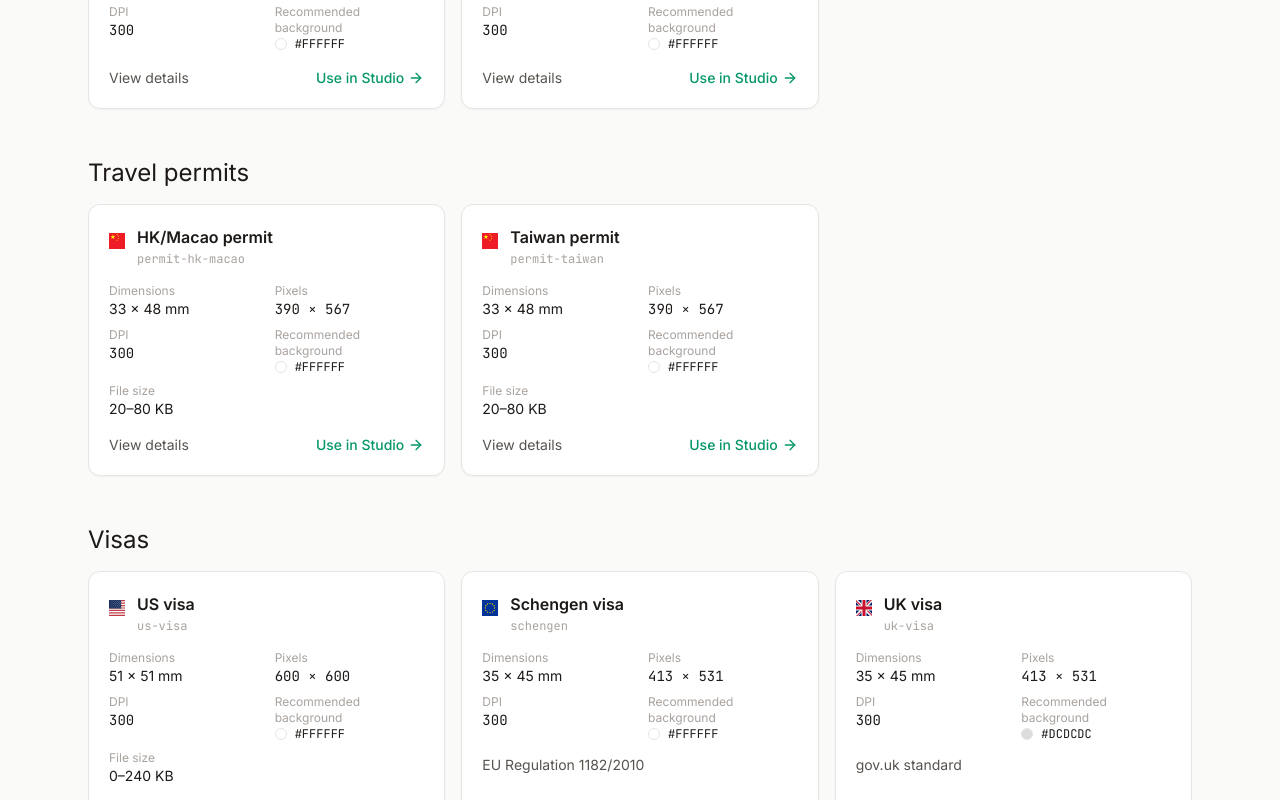
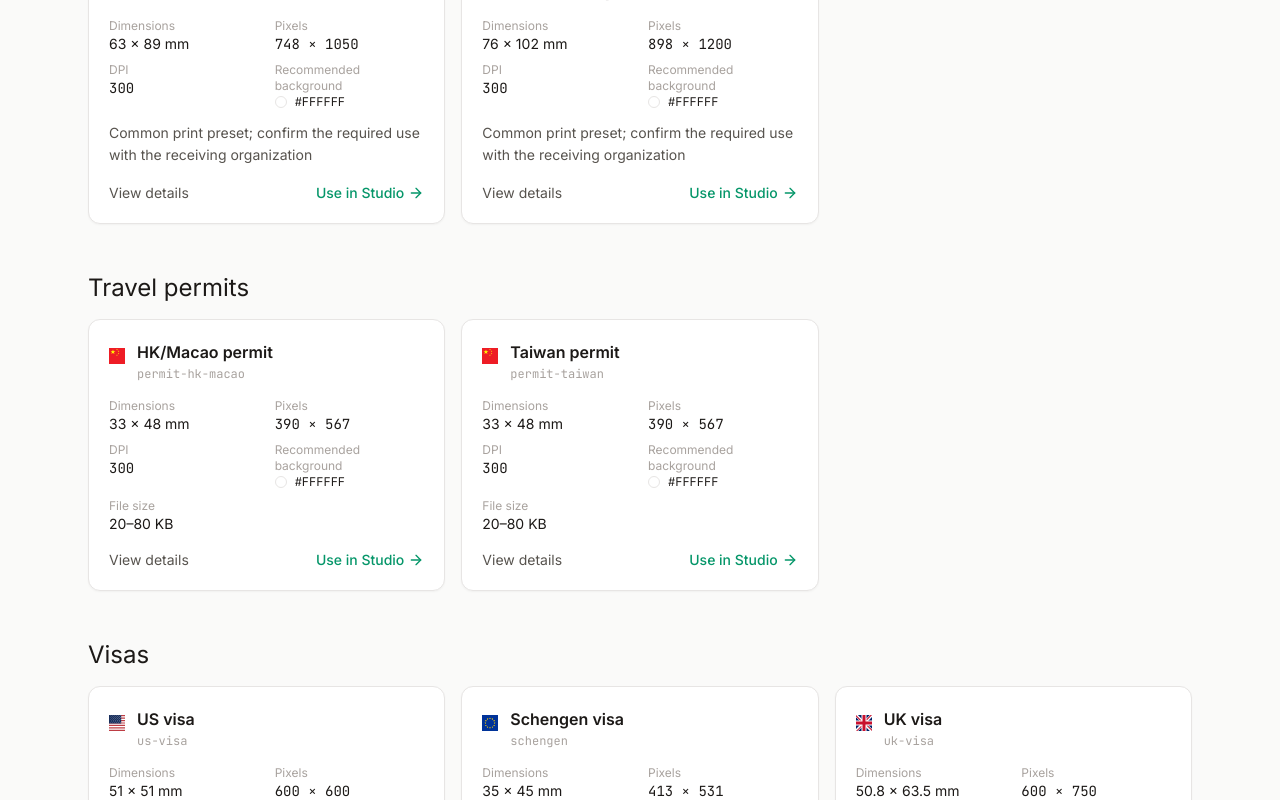
Before and after one commit to aapw01/id-photo-tool, a Next.js app: page /en/sizes in a window 1280 px wide. Shown: the part 1540-2340 px from the top of the page. Built offline with nearby package versions, Linux system fonts and the light colour scheme; no server answers.

Commit message:
fix(photo-specs): align confirmed official rules

```diff
--- a/src/data/photo-specs.ts
+++ b/src/data/photo-specs.ts
@@ -16,7 +16,7 @@
  *
  * Hex values for `background.recommended`:
  *   - White       #FFFFFF   the de-facto visa standard
- *   - Light gray  #DCDCDC   UK visa per gov.uk
+ *   - Light gray  #DCDCDC   UK visa digital photo (light-coloured background)
  *   - Visa blue   #438EDB   for the few specs that ask for blue
  *
  * Pixel dimensions come from the official spec when given; otherwise
@@ -75,6 +75,11 @@ export const BUILTIN_PHOTO_SPECS: PhotoSpec[] = [
     width_px: 295,
     height_px: 413,
     background: { recommended: WHITE, allowed: ['#438EDB', '#D9342B'] },
+    description: i18n(
+      '常用冲印规格，具体用途和底色以接收单位要求为准',
+      '常用沖印規格，具體用途和底色以接收單位要求為準',
+      'Common print preset; confirm the required use and background with the receiving organization',
+    ),
     composition: { headHeightRatio: [0.6, 0.75], eyeLineFromTop: [0.3, 0.42] },
   },
   {
@@ -98,6 +103,11 @@ export const BUILTIN_PHOTO_SPECS: PhotoSpec[] = [
     width_px: 260,
     height_px: 378,
     background: { recommended: WHITE, allowed: ['#438EDB'] },
+    description: i18n(
+      '常用冲印规格，具体用途和底色以接收单位要求为准',
+      '常用沖印規格，具體用途和底色以接收單位要求為準',
+      'Common print preset; confirm the required use and background with the receiving organization',
+    ),
     composition: { headHeightRatio: [0.6, 0.75], eyeLineFromTop: [0.3, 0.42] },
   },
   {
@@ -121,6 +131,11 @@ export const BUILTIN_PHOTO_SPECS: PhotoSpec[] = [
     width_px: 390,
     height_px: 567,
     background: { recommended: WHITE, allowed: ['#438EDB'] },
+    description: i18n(
+      '常用冲印规格，具体用途和底色以接收单位要求为准',
+      '常用沖印規格，具體用途和底色以接收單位要求為準',
+      'Common print preset; confirm the required use and background with the receiving organization',
+    ),
     composition: { headHeightRatio: [0.6, 0.75], eyeLineFromTop: [0.3, 0.42] },
   },
   {
@@ -144,6 +159,11 @@ export const BUILTIN_PHOTO_SPECS: PhotoSpec[] = [
     width_px: 413,
     height_px: 579,
     background: { recommended: WHITE, allowed: ['#438EDB', '#D9342B'] },
+    description: i18n(
+      '常用冲印规格，具体用途和底色以接收单位要求为准',
+      '常用沖印規格，具體用途和底色以接收單位要求為準',
+      'Common print preset; confirm the required use and background with the receiving organization',
+    ),
     composition: { headHeightRatio: [0.6, 0.72], eyeLineFromTop: [0.3, 0.42] },
   },
   {
@@ -167,6 +187,11 @@ export const BUILTIN_PHOTO_SPECS: PhotoSpec[] = [
     width_px: 413,
     height_px: 626,
     background: { recommended: WHITE, allowed: ['#438EDB'] },
+    description: i18n(
+      '常用冲印规格，具体用途和底色以接收单位要求为准',
+      '常用沖印規格，具體用途和底色以接收單位要求為準',
+      'Common print preset; confirm the required use and background with the receiving organization',
+    ),
     composition: { headHeightRatio: [0.58, 0.7], eyeLineFromTop: [0.3, 0.42] },
   },
   {
@@ -254,6 +279,11 @@ export const BUILTIN_PHOTO_SPECS: PhotoSpec[] = [
     width_px: 748,
     height_px: 1050,
     background: { recommended: WHITE },
+    description: i18n(
+      '常用冲印规格，具体用途以接收单位要求为准',
+      '常用沖印規格，具體用途以接收單位要求為準',
+      'Common print preset; confirm the required use with the receiving organization',
+    ),
   },
   {
     id: 'cn-wallet-large',
@@ -276,6 +306,11 @@ export const BUILTIN_PHOTO_SPECS: PhotoSpec[] = [
     width_px: 898,
     height_px: 1200,
     background: { recommended: WHITE },
+    description: i18n(
+      '常用冲印规格，具体用途以接收单位要求为准',
+      '常用沖印規格，具體用途以接收單位要求為準',
+      'Common print preset; confirm the required use with the receiving organization',
+    ),
   },
 
   /* ----------------------------------------------------------------------- */
@@ -411,16 +446,26 @@ export const BUILTIN_PHOTO_SPECS: PhotoSpec[] = [
       it: 'Foto visto Regno Unito',
       vi: 'Ảnh visa Anh',
     }),
-    description: i18n('gov.uk 标准（浅灰底）', 'gov.uk 標準（淺灰底）', 'gov.uk standard'),
-    width_mm: 35,
-    height_mm: 45,
+    description: i18n(
+      'gov.uk 签证数字照片：至少 600×750 像素、50 KB–6 MB、浅色背景',
+      'gov.uk 簽證數位照片：至少 600×750 像素、50 KB–6 MB、淺色背景',
+      'gov.uk digital visa photo: at least 600×750 px, 50 KB–6 MB, light-coloured background',
+    ),
+    // GOV.UK defines this visa photo digitally (minimum 600×750 px), not as
+    // the 35×45 mm printed passport-photo format.
+    width_mm: 50.8,
+    height_mm: 63.5,
     dpi: 300,
-    width_px: 413,
-    height_px: 531,
-    // gov.uk: "plain cream or light grey background"
+    width_px: 600,
+    height_px: 750,
     background: { recommended: LIGHT_GRAY, allowed: [WHITE, CREAM] },
-    composition: { headHeightRatio: [0.65, 0.8], eyeLineFromTop: [0.3, 0.4] },
-    reference: 'https://www.gov.uk/photos-for-passports/photo-requirements',
+    fileRules: {
+      minKB: 50,
+      maxKB: 6144,
+      formats: ['jpg'],
+    },
+    reference:
+      'https://www.gov.uk/guidance/how-to-take-a-photo-for-a-visa-application-or-permission',
   },
   {
     id: 'ca-visa',
@@ -443,7 +488,7 @@ export const BUILTIN_PHOTO_SPECS: PhotoSpec[] = [
     width_px: 413,
     height_px: 531,
     background: { recommended: WHITE },
-    composition: { headHeightRatio: [0.65, 0.8], eyeLineFromTop: [0.3, 0.4] },
+    composition: { headHeightRatio: [0.69, 0.8], eyeLineFromTop: [0.3, 0.4] },
   },
   {
     id: 'au-visa',
@@ -721,9 +766,9 @@ export const BUILTIN_PHOTO_SPECS: PhotoSpec[] = [
       vi: 'Thi công chức quốc gia TQ',
     }),
     description: i18n(
-      '20–100 KB · ≥295×413 · 白 / 蓝底',
-      '20–100 KB · ≥295×413 · 白 / 藍底',
-      '20–100 KB · ≥295×413 · white or blue background',
+      '20–100 KB · ≥295×413 · 白 / 蓝底 · 以当年报名系统为准',
+      '20–100 KB · ≥295×413 · 白 / 藍底 · 以當年報名系統為準',
+      '20–100 KB · ≥295×413 · white or blue background · confirm the current application system',
     ),
     width_mm: 25,
     height_mm: 35,
@@ -758,9 +803,9 @@ export const BUILTIN_PHOTO_SPECS: PhotoSpec[] = [
       vi: 'NCRE (Tin học TQ)',
     }),
     description: i18n(
-      '20–200 KB · ≥144×192 · 白 / 浅蓝底',
-      '20–200 KB · ≥144×192 · 白 / 淺藍底',
-      '20–200 KB · ≥144×192 · white or light blue background',
+      '20–200 KB · ≥144×192 · 白 / 浅蓝底 · 以当年报名系统为准',
+      '20–200 KB · ≥144×192 · 白 / 淺藍底 · 以當年報名系統為準',
+      '20–200 KB · ≥144×192 · white or light blue background · confirm the current application system',
     ),
     // 上海市教育考试院 2024 NCRE 报名公告明文："成像区大小为 48mm×33mm
     // (高×宽)"，即印片实际尺寸 33×48mm；旧值 12.2×16.3mm 是从最小像素
@@ -798,9 +843,9 @@ export const BUILTIN_PHOTO_SPECS: PhotoSpec[] = [
       vi: 'Thi cao học TQ',
     }),
     description: i18n(
-      '20–100 KB · 3:4 · 白 / 蓝 / 红底',
-      '20–100 KB · 3:4 · 白 / 藍 / 紅底',
-      '20–100 KB · 3:4 · white / blue / red background',
+      '20–100 KB · 3:4 · 白 / 蓝 / 红底 · 以当年报名系统为准',
+      '20–100 KB · 3:4 · 白 / 藍 / 紅底 · 以當年報名系統為準',
+      '20–100 KB · 3:4 · white / blue / red background · confirm the current application system',
     ),
     width_mm: 12.7,
     height_mm: 17.8,
```
Also changed, not shown: 1 other file (tests, documents, lock files or other folders).
